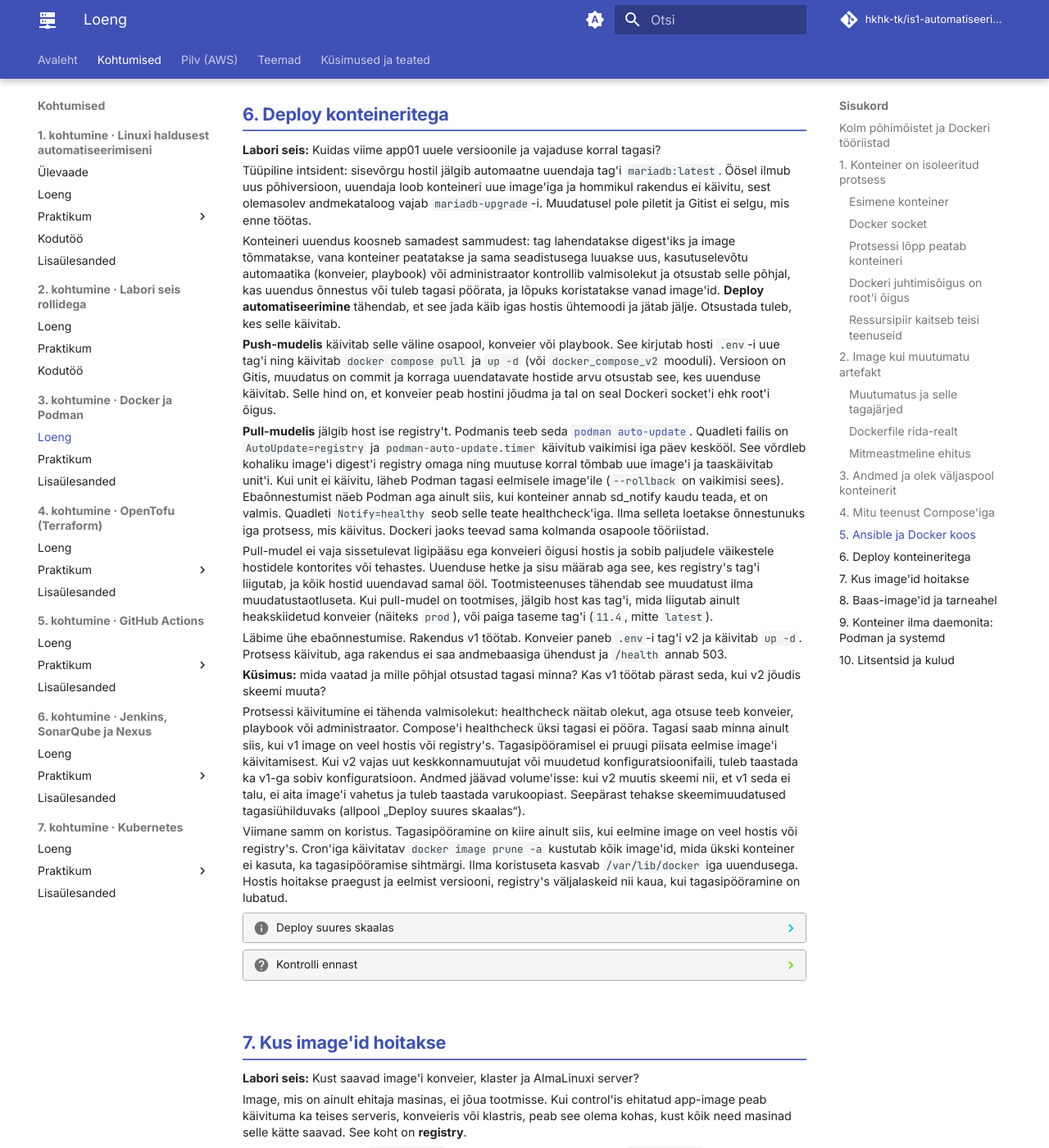
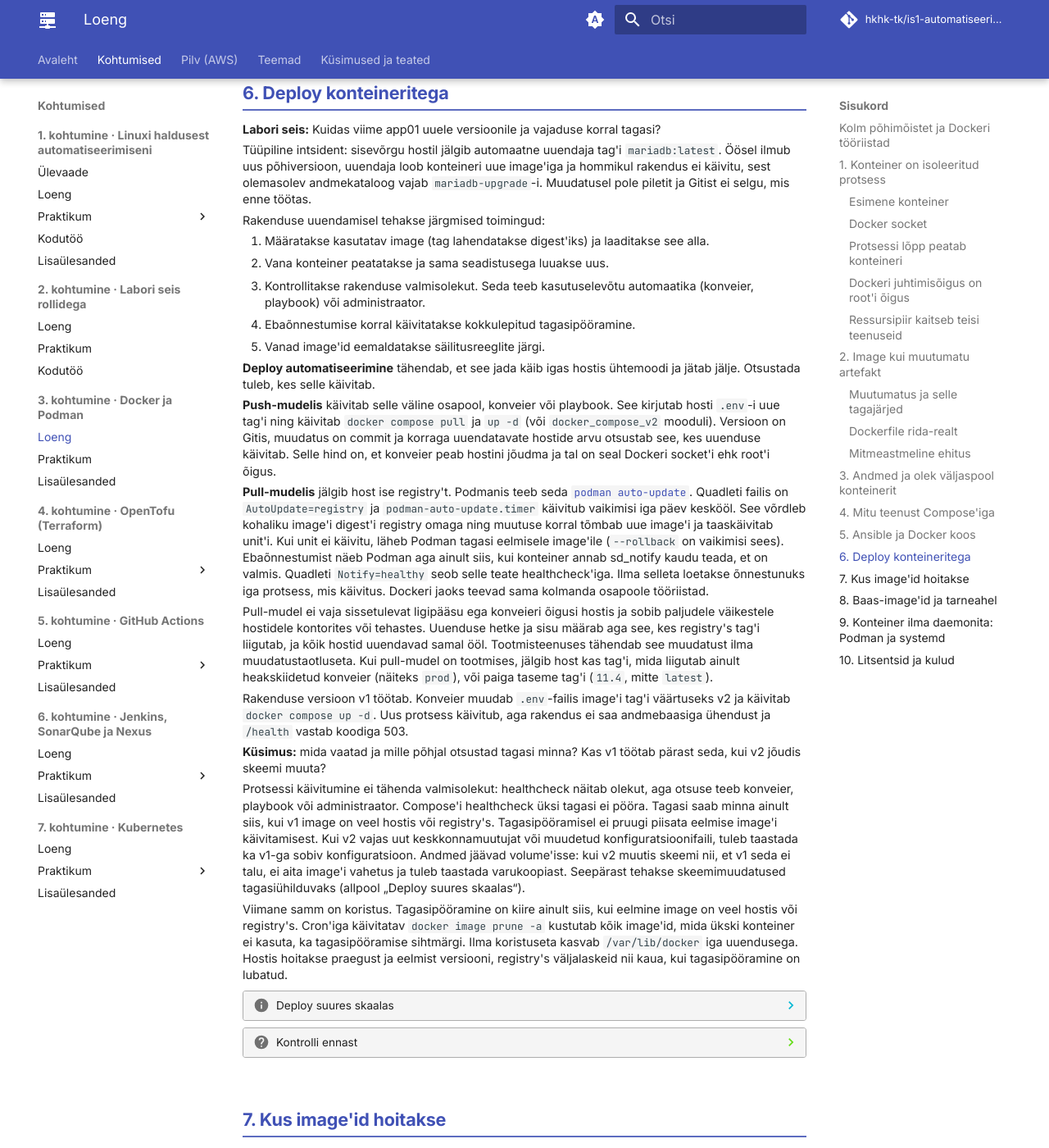
Before and after one commit to hkhk-tk/is1-automatiseerimine, an MkDocs documentation site: the page built from docs/k03/loeng.md, in a window 1280 px wide and 1400 px high, scrolled down 11723 px. Shown: the whole window at 82% size. Built offline with MkDocs 1.6.1 and Material for MkDocs 9.7.7, drawn with Linux system fonts in a browser that asks for light colours; comment, search, counter and statistics services are not loaded; some of the changed text lies outside the part shown.

Commit message:
K3 loeng: uuenduse sammud loendina, ebaõnnestumise näide algab olukorrast, SBOM-i ja skannimisreegli sõnastus täpsemaks, registry'de lõik kolmeks

```diff
--- a/docs/k03/loeng.md
+++ b/docs/k03/loeng.md
@@ -528,7 +526,15 @@ Kursuse Harbor on paigaldatud samamoodi. Playbook teeb kursuse CA-ga sertifikaad
 
 Tüüpiline intsident: sisevõrgu hostil jälgib automaatne uuendaja tag'i `mariadb:latest`. Öösel ilmub uus põhiversioon, uuendaja loob konteineri uue image'iga ja hommikul rakendus ei käivitu, sest olemasolev andmekataloog vajab `mariadb-upgrade`-i. Muudatusel pole piletit ja Gitist ei selgu, mis enne töötas.
 
-Konteineri uuendus koosneb samadest sammudest: tag lahendatakse digest'iks ja image tõmmatakse, vana konteiner peatatakse ja sama seadistusega luuakse uus, kasutuselevõtu automaatika (konveier, playbook) või administraator kontrollib valmisolekut ja otsustab selle põhjal, kas uuendus õnnestus või tuleb tagasi pöörata, ja lõpuks koristatakse vanad image'id. **Deploy automatiseerimine** tähendab, et see jada käib igas hostis ühtemoodi ja jätab jälje. Otsustada tuleb, kes selle käivitab.
+Rakenduse uuendamisel tehakse järgmised toimingud:
+
+1. Määratakse kasutatav image (tag lahendatakse digest'iks) ja laaditakse see alla.
+2. Vana konteiner peatatakse ja sama seadistusega luuakse uus.
+3. Kontrollitakse rakenduse valmisolekut. Seda teeb kasutuselevõtu automaatika (konveier, playbook) või administraator.
+4. Ebaõnnestumise korral käivitatakse kokkulepitud tagasipööramine.
+5. Vanad image'id eemaldatakse säilitusreeglite järgi.
+
+**Deploy automatiseerimine** tähendab, et see jada käib igas hostis ühtemoodi ja jätab jälje. Otsustada tuleb, kes selle käivitab.
 
 **Push-mudelis** käivitab selle väline osapool, konveier või playbook. See kirjutab hosti `.env`-i uue tag'i ning käivitab `docker compose pull` ja `up -d` (või `docker_compose_v2` mooduli). Versioon on Gitis, muudatus on commit ja korraga uuendatavate hostide arvu otsustab see, kes uuenduse käivitab. Selle hind on, et konveier peab hostini jõudma ja tal on seal Dockeri socket'i ehk root'i õigus.
 
@@ -536,7 +542,7 @@ Konteineri uuendus koosneb samadest sammudest: tag lahendatakse digest'iks ja im
 
 Pull-mudel ei vaja sissetulevat ligipääsu ega konveieri õigusi hostis ja sobib paljudele väikestele hostidele kontorites või tehastes. Uuenduse hetke ja sisu määrab aga see, kes registry's tag'i liigutab, ja kõik hostid uuendavad samal ööl. Tootmisteenuses tähendab see muudatust ilma muudatustaotluseta. Kui pull-mudel on tootmises, jälgib host kas tag'i, mida liigutab ainult heakskiidetud konveier (näiteks `prod`), või paiga taseme tag'i (`11.4`, mitte `latest`).
 
-Läbime ühe ebaõnnestumise. Rakendus v1 töötab. Konveier paneb `.env`-i tag'i v2 ja käivitab `up -d`. Protsess käivitub, aga rakendus ei saa andmebaasiga ühendust ja `/health` annab 503.
+Rakenduse versioon v1 töötab. Konveier muudab `.env`-failis image'i tag'i väärtuseks v2 ja käivitab `docker compose up -d`. Uus protsess käivitub, aga rakendus ei saa andmebaasiga ühendust ja `/health` vastab koodiga 503.
 
 **Küsimus:** mida vaatad ja mille põhjal otsustad tagasi minna? Kas v1 töötab pärast seda, kui v2 jõudis skeemi muuta?
 
@@ -629,13 +639,13 @@ Detsembris 2021 avaldati Log4j-s [Log4Shell](https://logging.apache.org/security
 
 Baas on tarneahela esimene lüli, järgnevad ehituse ajal alla laaditud paketid, ehitus ise, registry ja deploy. 2024. aasta [xz tagauks](https://nvd.nist.gov/vuln/detail/CVE-2024-3094) jõudis laialt kasutatud paketti hooldaja kaudu. Märtsis 2026 jõudis ründaja Trivy enda GitHub Actioni tag'idesse ([Microsoft](https://www.microsoft.com/en-us/security/blog/2026/03/24/detecting-investigating-defending-against-trivy-supply-chain-compromise/)). Digest'i või commit'i SHA järgi viidanud konveiereid see ei puudutanud.
 
-Sisu teadmine algab **SBOM**-ist (software bill of materials, komponentide nimekiri standardvormingus, näiteks [CycloneDX](https://cyclonedx.org/)). [Trivy](https://trivy.dev/docs/latest/) loeb image'i kihtidest paketihalduri andmebaasi (`/var/lib/dpkg/status`, `/lib/apk/db/installed`) ja rakenduse teegid (JAR-ide `pom.properties`) ning võrdleb neid CVE-andmebaasiga, mis uueneb mitu korda päevas. Salvestatud SBOM-i uus skannimine vastab küsimusele „kas meil on see teek kuskil“ sekunditega, image'eid alla laadimata. Leiu korral uuendad baasi, uuendad teeki või aktsepteerid riski kirjaliku otsusena koos aegumiskuupäevaga (Trivy `.trivyignore` toetab `exp:` välja). Harbor teeb sama skannimise iga push'i ajal ja võib keelata image'i tõmbamise, kui leidudes on kriitiline haavatavus.
+**SBOM** (software bill of materials) kirjeldab image'ist tuvastatud tarkvarakomponente standardvormingus, näiteks [CycloneDX](https://cyclonedx.org/). [Trivy](https://trivy.dev/docs/latest/) loeb image'i kihtidest paketihalduri andmebaasi (`/var/lib/dpkg/status`, `/lib/apk/db/installed`) ja rakenduse teegid (JAR-ide `pom.properties`) ning võrdleb neid CVE-andmebaasiga, mis uueneb mitu korda päevas. Salvestatud SBOM-i uus skannimine vastab küsimusele „kas meil on see teek kuskil“ sekunditega, image'eid alla laadimata. Leiu korral uuendad baasi, uuendad teeki või aktsepteerid riski kirjaliku otsusena koos aegumiskuupäevaga (Trivy `.trivyignore` toetab `exp:` välja). Harbor teeb sama skannimise iga push'i ajal ja võib keelata image'i tõmbamise, kui leidudes on kriitiline haavatavus.
 
 Trivy ei ole ainus skanner. [Docker Scout](https://docs.docker.com/scout/) kasutab samuti image'i komponentide nimekirja ja haavatavuste andmebaasi, näitab leide Docker Desktopis ja Hubis ning soovitab, millisele baasile üle minna. Mõlemad koostavad image'i komponentide nimekirja, võrdlevad seda haavatavuste andmebaasiga, ja leiu põhjal otsustab inimene, mida teha.
 
 Baas-image'ite hooldamiseks on kolm teed. Asutus ehitab ja hooldab oma baasid ise (SOE ülal). Asutus võtab aluseks välise pakkuja hooldatud baasid, näiteks [Docker Hardened Images](https://docs.docker.com/dhi/) või Red Hat UBI. Või ühendab mõlemad: võtab hooldatud baasi ja lisab sellele oma CA, ajavööndi ja kasutaja. Docker Hardened Images on alates detsembrist 2025 tasuta ja Apache 2.0 litsentsiga ([pressiteade](https://www.docker.com/press-release/docker-makes-hardened-images-free-open-and-transparent-for-everyone/)), tasulises tasemes on lisaks kiirem paikamise lubadus ja vastavusnõuded. Pakkuja väide „peaaegu null CVE-d“ ei ole garantii: rakenduse meeskond peab oma image'it ikka skannima, testima ja uuesti ehitama.
 
-Skanneri tulemus vajab tõlgendamist. Tüüpiline Debiani baasil image annab kümneid leide, millest enamik on teekides, mida rakendus ei kasuta, või haavatavustes, millele distributsioon pole veel paika avaldanud. Kui konveier peatub iga `HIGH` leiu peale, hakkavad meeskonnad ignoreerimisfaile pikendama ja reegel kaotab mõtte. Üks võimalus on peatada konveier ainult parandatavate (`--ignore-unfixed`) kriitiliste leidude korral ja jälgida ülejäänut raportina. Hind on see, et parandamata leiud jäävad tootmisse, ja keegi peab neid raportist jälgima. Väiksem baas vähendab leidude arvu, sest pakette on vähem. Alpine sisaldab tavaliselt shelli (BusyBox) ja paketihaldurit `apk`. Distroless-tüüpi käitusimage'ites neid üldjuhul pole, nii et veaotsing tuleb kavandada teisiti, näiteks eraldi silumiskonteineriga.
+Skanneri tulemus vajab tõlgendamist. Tüüpiline Debiani baasil image annab kümneid leide, millest enamik on teekides, mida rakendus ei kasuta, või haavatavustes, millele distributsioon pole veel paika avaldanud. Kui konveier peatub iga `HIGH` leiu peale, hakkavad meeskonnad ignoreerimisfaile pikendama ja reegel kaotab mõtte. Üks võimalus on peatada konveier ainult parandatavate (`--ignore-unfixed`) kriitiliste leidude korral ja jälgida ülejäänut raportina. Sellise reegli korral ei peata ülejäänud leiud kasutuselevõttu. Nende jälgimiseks ja käsitlemiseks tuleb määrata vastutaja. Väiksem baas vähendab leidude arvu, sest pakette on vähem. Alpine sisaldab tavaliselt shelli (BusyBox) ja paketihaldurit `apk`. Distroless-tüüpi käitusimage'ites neid üldjuhul pole, nii et veaotsing tuleb kavandada teisiti, näiteks eraldi silumiskonteineriga.
 
 ??? question "Kontrolli ennast"
 
```
Also changed, not shown: other parts of docs/k03/loeng.md (+6 -4 lines).
